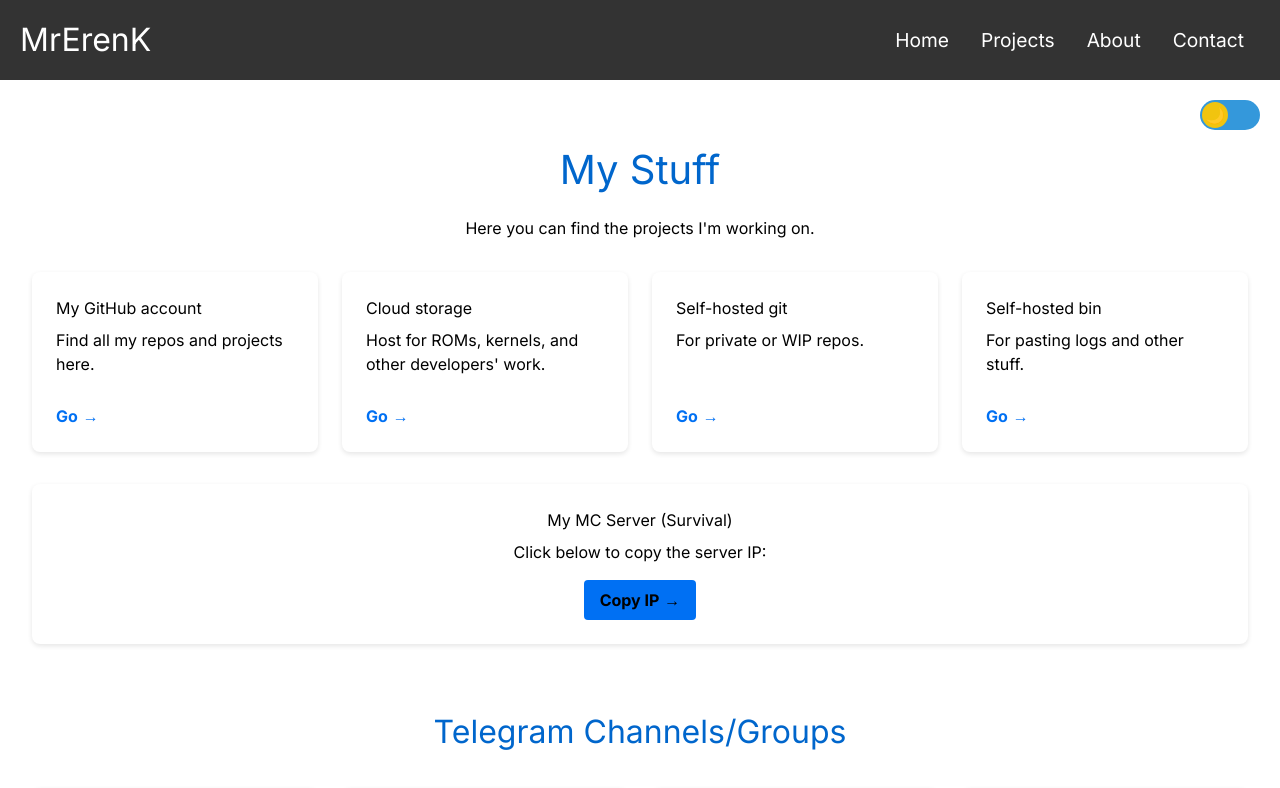
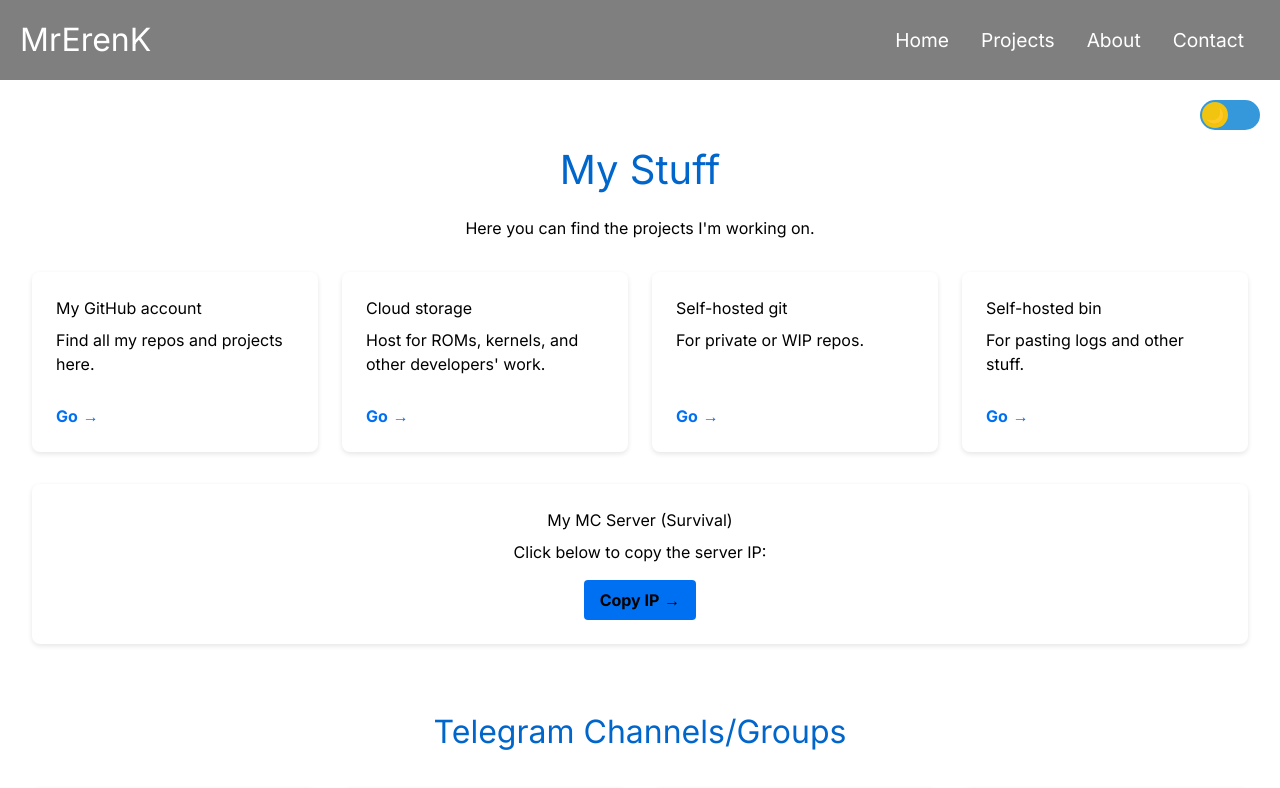
Before and after one commit to MrErenK/nextjs, a Next.js app: page /stuff in a window 1280 px wide. Shown: the top 788 px of the page. Built offline with nearby package versions, Linux system fonts and the light colour scheme.

Commit message:
style: Update Navbar background color and add backdrop filter
The Navbar component's background color has been updated to rgba(0, 0, 0, 0.5) and a backdrop filter has been added with a blur of 10px. This improves the visual appearance of the Navbar and adds a subtle blur effect.

```diff
--- a/src/app/components/Navbar.module.css
+++ b/src/app/components/Navbar.module.css
@@ -1,5 +1,7 @@
 .navbar {
-  background-color: rgba(0, 0, 0, 0.8);
+  background-color: rgba(0, 0, 0, 0.5);
+  backdrop-filter: blur(10px);
+  -webkit-backdrop-filter: blur(10px);
   height: 80px;
   display: flex;
   justify-content: center;
@@ -7,7 +9,19 @@
   font-size: 1.2rem;
   position: sticky;
   top: 0;
-  z-index: 20;
+  z-index: 1000;
+  pointer-events: auto;
+}
+
+.navbar::after {
+  content: '';
+  position: absolute;
+  top: 0;
+  left: 0;
+  right: 0;
+  bottom: 0;
+  z-index: -1;
+  pointer-events: none;
 }
 
 .navbarContainer {
@@ -70,10 +84,12 @@
     left: -100%;
     opacity: 1;
     transition: all 0.5s ease;
+    background: rgba(0, 0, 0, 0.7);
+    backdrop-filter: blur(10px);
+    -webkit-backdrop-filter: blur(10px);
   }
 
   .navMenu.active {
-    background: rgba(0, 0, 0, 0.9);
     left: 0;
     opacity: 1;
     transition: all 0.5s ease;
```
